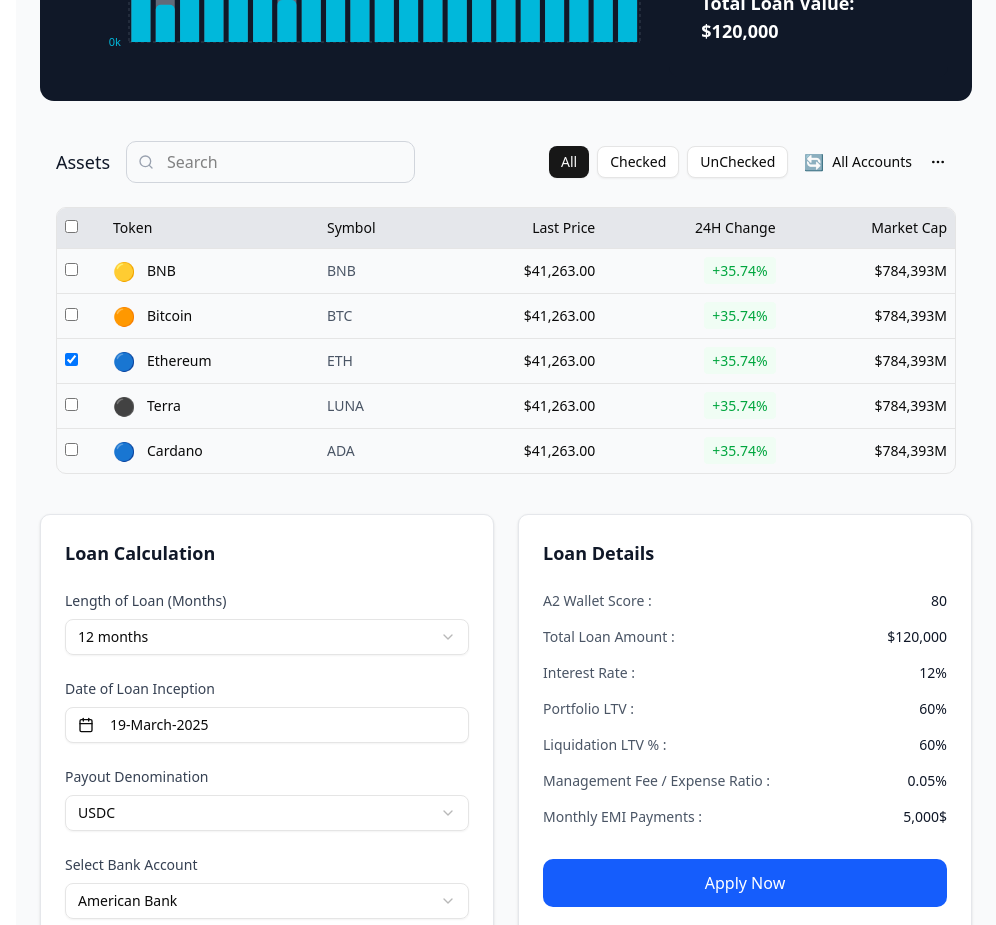
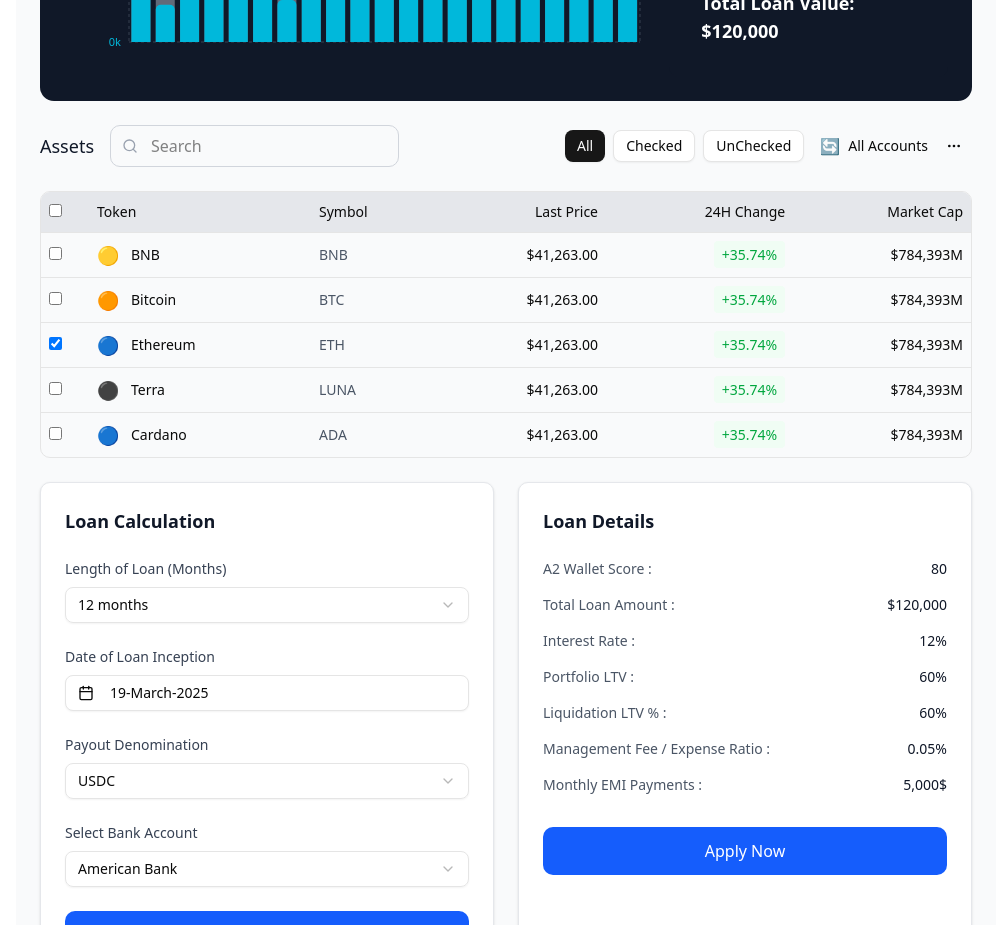
Before and after one commit to web3sandyyy/aetherum, a React (Vite) app: page /collateral in a window 1280 px wide. Shown: the part 820-1745 px from the top of the page, without its empty margins (284-1280 px from the left). Built offline with nearby package versions, Linux system fonts and the light colour scheme.

Commit message:
asset selection updated

```diff
--- a/src/components/AssetsSelection.tsx
+++ b/src/components/AssetsSelection.tsx
@@ -85,7 +85,7 @@ const AssetsSelection = () => {
   };
 
   return (
-    <div className="w-full mx-auto p-4 space-y-4">
+    <div className="w-full mx-auto space-y-4">
       {/* Search and Filters */}
       <div className="flex items-center justify-between gap-4 mb-6">
         <div className="flex items-center gap-4">
```
